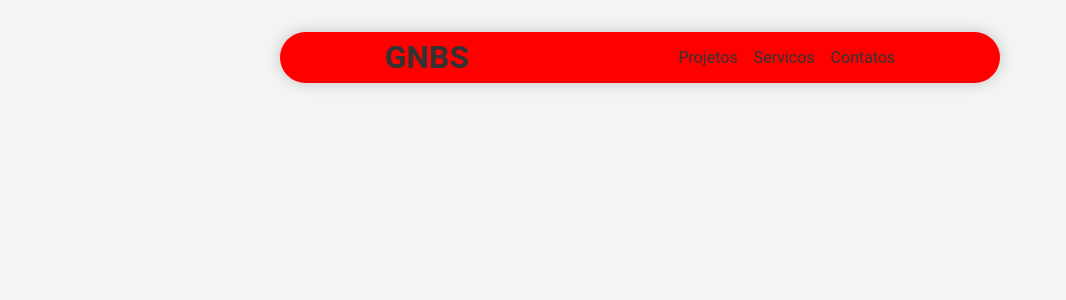
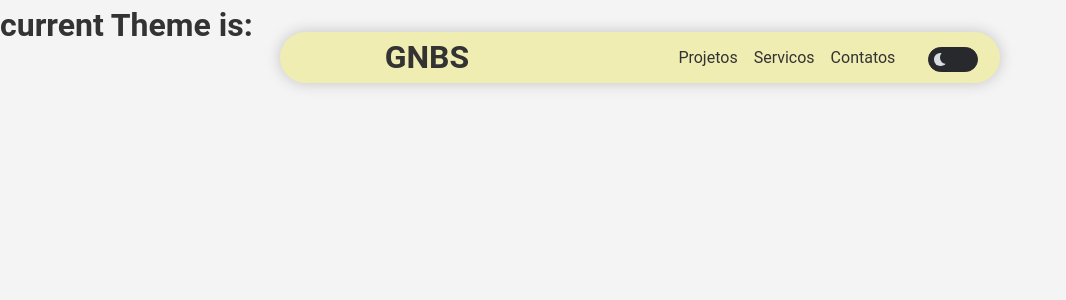
Before and after one commit to GabrielNBS/repository, a React (Create React App) app: page / in a window 1280 px wide. Shown: the top 300 px of the page, without its empty margins (0-1066 px from the left). Built offline with nearby package versions, Linux system fonts and the light colour scheme.

Commit message:
feat: configure toggleTheme button with ThemeProvider

```diff
--- a/src/App.tsx
+++ b/src/App.tsx
@@ -1,13 +1,25 @@
-import React from 'react'
+import React, { useState } from 'react'
 import GlobalStyle from './styles/GlobalStyle'
 import Header from './Components/Header/Header'
+import { ThemeProvider } from 'styled-components'
+import darkTheme from './styles/themes/dark'
+import lightTheme from './styles/themes/light'
 
-function App() {
+const App: React.FC = () => {
+  const [theme, setTheme] = useState(true)
+
+  const currentTheme = theme ? lightTheme : darkTheme
+
+  function toggleTheme() {
+    setTheme((prevTheme) => !prevTheme)
+  }
+
   return (
-    <>
+    <ThemeProvider theme={currentTheme}>
       <GlobalStyle />
-      <Header />
-    </>
+      <Header toggleTheme={toggleTheme} />
+      <h1>current Theme is: {theme}</h1>
+    </ThemeProvider>
   )
 }
 
--- a/src/Components/Header/Header.tsx
+++ b/src/Components/Header/Header.tsx
@@ -1,9 +1,12 @@
 import React from 'react'
 import * as S from './styles'
+import ThemeButtonChange from '../ThemeButtonChange/ThemeButtonChange'
+import { ThemeToggleProps } from '../../types/ThemesProps'
 
-function Header() {
+const Header: React.FC<ThemeToggleProps> = ({ toggleTheme }) => {
   return (
     <S.Header>
+      <ThemeButtonChange toggleTheme={toggleTheme} />
       <h1>GNBS</h1>
       <nav>
         <ul>
--- a/src/Components/Header/styles.ts
+++ b/src/Components/Header/styles.ts
@@ -10,7 +10,7 @@ export const Header = styled.header`
   transform: translateX(-50%);
   top: 2rem;
   align-items: center;
-  background-color: red;
+  background-color: ${(props) => props.theme.colors.primary};
   box-shadow: 0 0 15px rgba(0, 0, 0, 0.2);
 
   ul {
--- /dev/null
+++ b/src/Components/ThemeButtonChange/ThemeButtonChange.tsx
@@ -0,0 +1,20 @@
+import React from 'react'
+import * as S from './styles'
+import { ThemeToggleProps } from '../../types/ThemesProps'
+
+const ChangeThemeCheckbox: React.FC<ThemeToggleProps> = ({ toggleTheme }) => {
+  const handleCheckboxChange = () => {
+    toggleTheme() // Chame a função changeTheme quando o checkbox mudar de estado
+  }
+
+  return (
+    <S.ToggleSwitch>
+      <S.SwitchLabel>
+        <S.Checkbox type="checkbox" onChange={handleCheckboxChange} />
+        <S.Slider />
+      </S.SwitchLabel>
+    </S.ToggleSwitch>
+  )
+}
+
+export default ChangeThemeCheckbox
--- /dev/null
+++ b/src/Components/ThemeButtonChange/styles.ts
@@ -0,0 +1,72 @@
+import styled from 'styled-components'
+
+export const ToggleSwitch = styled.div`
+  position: fixed;
+  width: 50px;
+  height: 25px;
+  --light: #d8dbe0;
+  --dark: #28292c;
+  --link: rgb(27, 129, 112);
+  --link-hover: rgb(24, 94, 82);
+  top: 15px;
+  left: 90%;
+  cursor: pointer;
+  z-index: 11;
+
+  @media (max-width: 768px) {
+    top: 35px;
+    left: 80%;
+  }
+`
+
+export const SwitchLabel = styled.label`
+  position: absolute;
+  width: 100%;
+  height: 25px;
+  background-color: var(--dark);
+  border-radius: 12.5px;
+  cursor: pointer;
+  border: 1.5px solid var(--dark);
+`
+export const Slider = styled.span`
+  position: absolute;
+  width: 50%;
+  height: 100%;
+  border-radius: 12.5px;
+  -webkit-transition: 0.3s;
+  transition: 0.3s;
+
+  &:before {
+    content: '';
+    position: absolute;
+    top: 5px;
+    left: 5px;
+    width: 12.5px;
+    height: 12.5px;
+    border-radius: 50%;
+    -webkit-box-shadow: inset 6px -2px 0px 0px var(--light);
+    box-shadow: inset 6px -2px 0px 0px var(--light);
+    background-color: var(--dark);
+    -webkit-transition: 0.3s;
+    transition: 0.3s;
+  }
+`
+
+export const Checkbox = styled.input`
+  position: absolute;
+  display: none;
+
+  &:checked ~ ${Slider} {
+    width: 100%;
+    background-color: var(--light);
+  }
+
+  &:checked ~ ${Slider}::before {
+    -webkit-transform: translateX(25px);
+    -ms-transform: translateX(25px);
+    transform: translateX(25px);
+    background-color: var(--dark);
+    -webkit-box-shadow: none;
+    box-shadow: none;
+  }
+`
--- /dev/null
+++ b/src/styles/themes/dark.ts
@@ -0,0 +1,8 @@
+const darkTheme = {
+  colors: {
+    primary: '#5500f0',
+    secondary: '#F0EDB2',
+  },
+}
+
+export default darkTheme
--- /dev/null
+++ b/src/styles/themes/light.ts
@@ -0,0 +1,8 @@
+const lightTheme = {
+  colors: {
+    primary: '#F0EDB2',
+    secondary: '#5500f0',
+  },
+}
+
+export default lightTheme
--- /dev/null
+++ b/src/types/ThemesProps.ts
@@ -0,0 +1,3 @@
+export interface ThemeToggleProps {
+  toggleTheme: () => void
+}
```
Also changed, not shown: src/reportWebVitals.ts (+10 -10 lines), src/setupTests.ts (+1 -1 lines), 1 other file (tests, documents, lock files or other folders).
